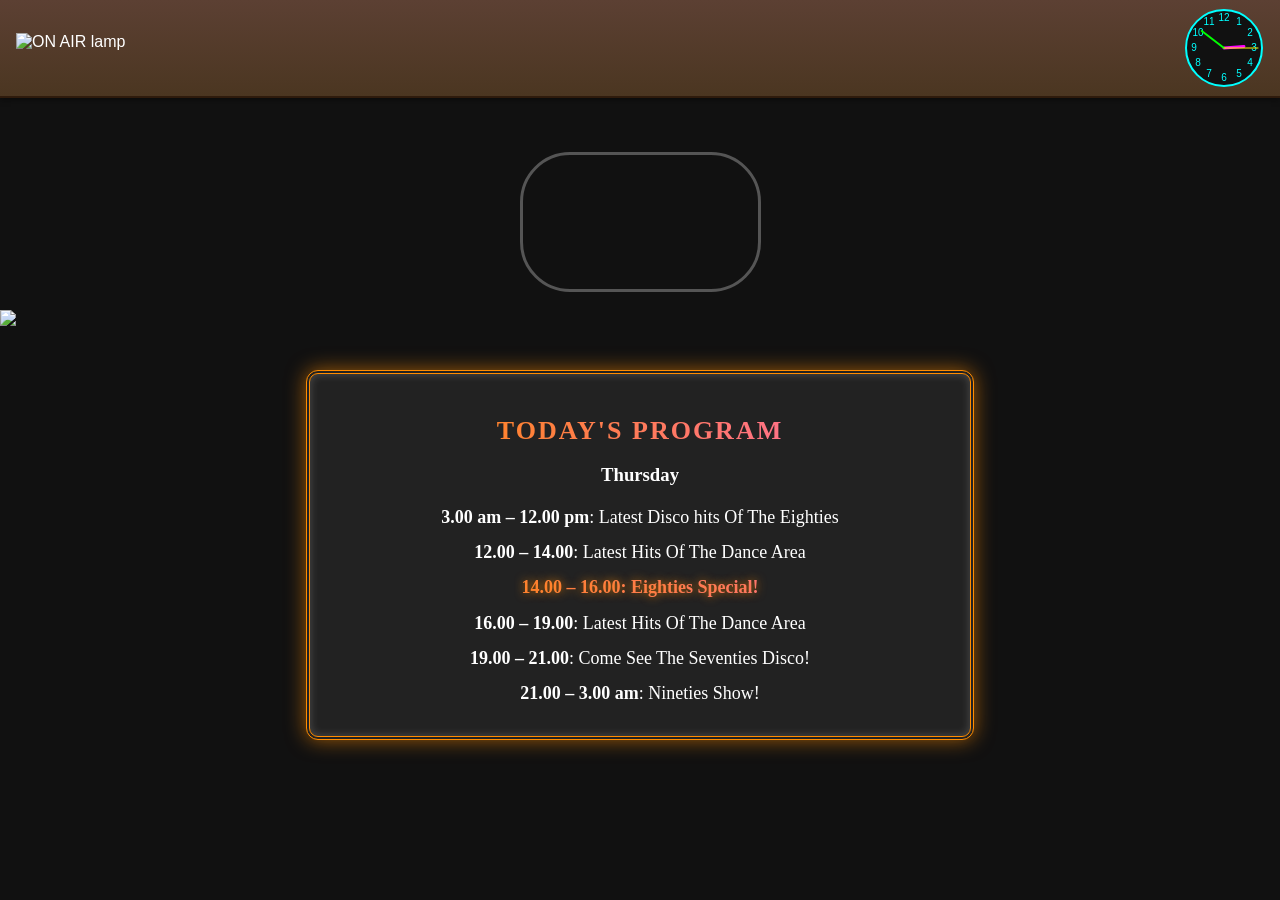
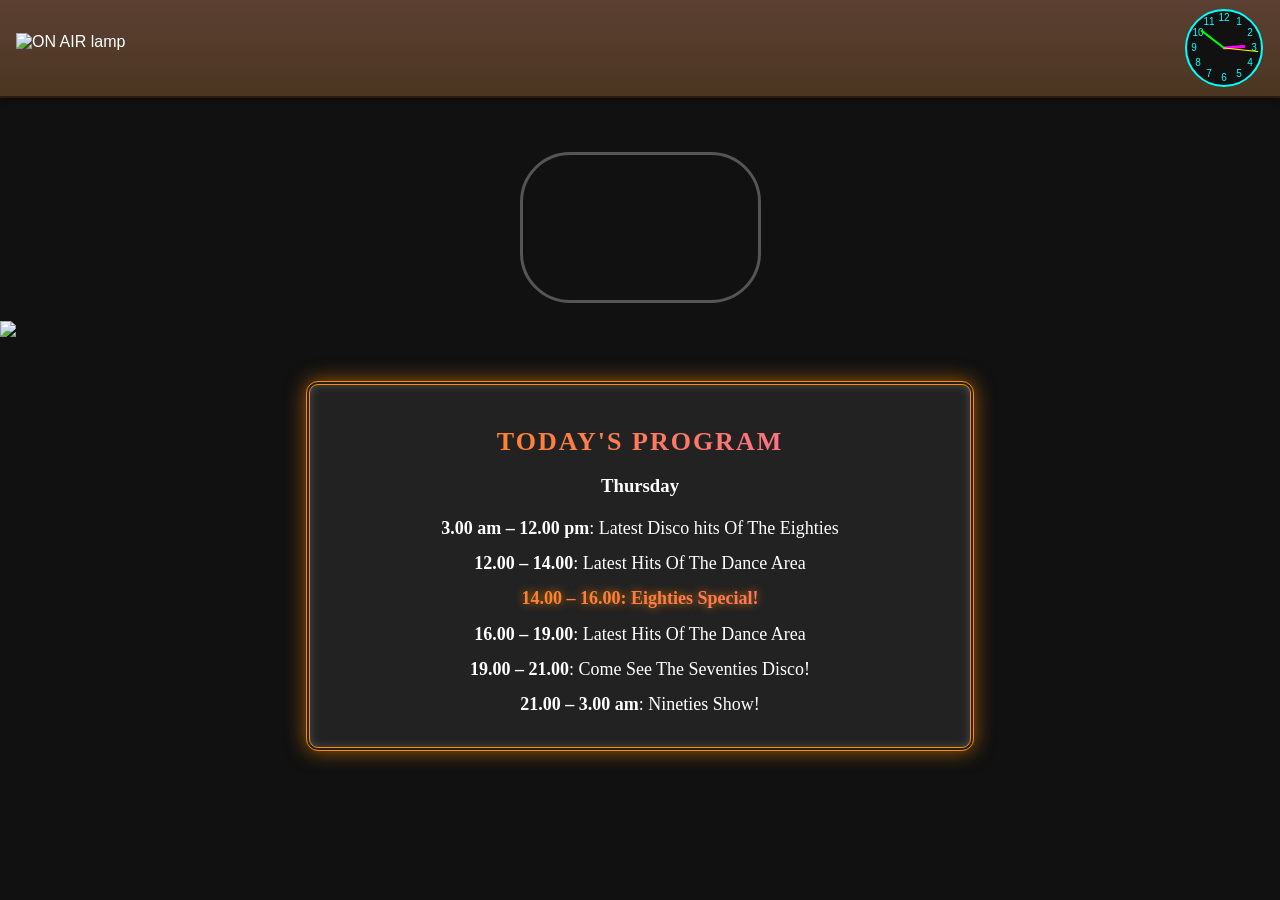

Update style3.css

--- a/style3.css
+++ b/style3.css
@@ -6,7 +6,7 @@
           }
 
 
-#myVideo {    filter:brightness(100%) saturation(100%) contrast(100%) opacity(75%);width: 235px; height: 134px; margin-right: -105px; display: block; margin: auto auto auto auto ; border: solid #555555 3px; z-index: 0; border-radius: 50px;
+#myVideo {    filter:brightness(100%) saturation(100%) contrast(100%) opacity(75%);width: 235px; height: 145px; margin-right: -105px; display: block; margin: auto auto auto auto ; border: solid #555555 3px; z-index: 0; border-radius: 50px;
 
     
           }
